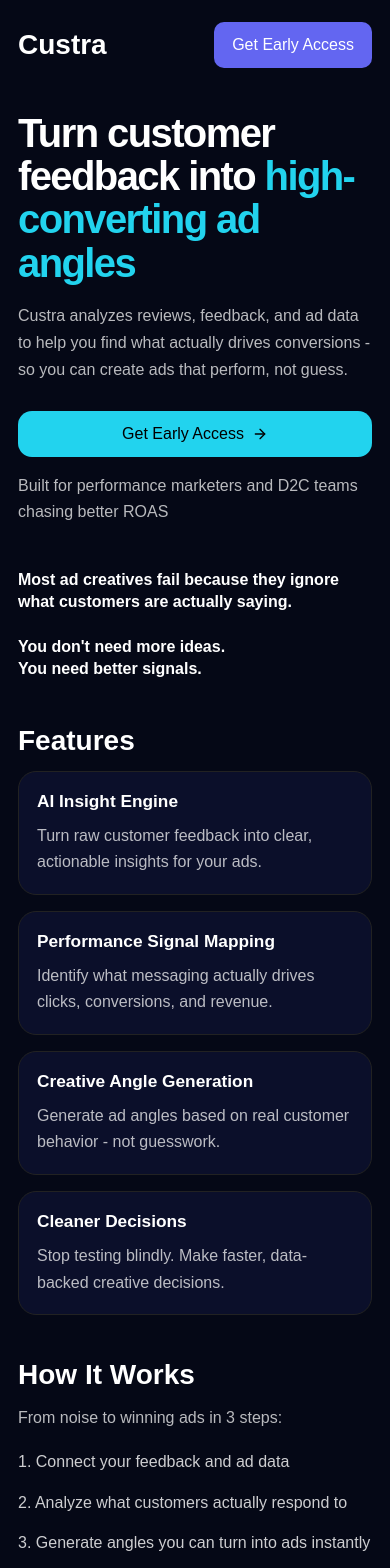
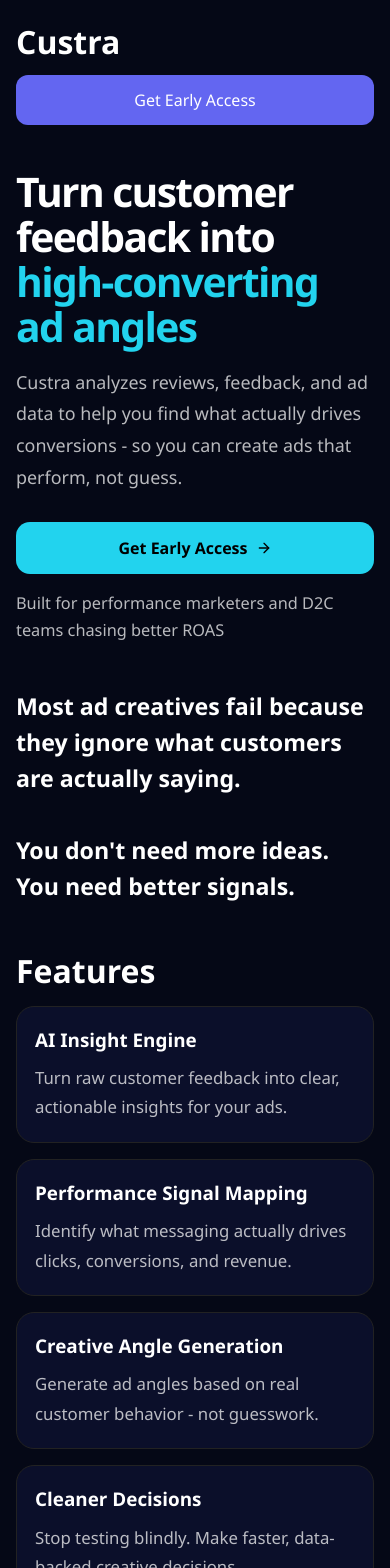
Before and after one commit to boss23custra/Custra, a React (Vite) app: page / in a window 390 px wide. Shown: the top 1568 px of the page. Built offline with nearby package versions, Linux system fonts and the light colour scheme.

Commit message:
Improve mobile readability and spacing

```diff
--- a/src/styles/index.css
+++ b/src/styles/index.css
@@ -4,11 +4,12 @@
 
 html {
   scroll-behavior: smooth;
+  -webkit-text-size-adjust: 100%;
 }
 
 body {
   margin: 0;
-  font-family: Arial, sans-serif;
+  font-family: "Segoe UI", Tahoma, Geneva, Verdana, sans-serif;
   background: #050816;
   color: white;
 }
@@ -30,7 +31,8 @@
 
 .landing-page {
   width: 100%;
-  margin: 0;
+  max-width: 1120px;
+  margin: 0 auto;
   padding: 40px 40px 32px;
 }
 
@@ -57,6 +59,7 @@
   color: white;
   cursor: pointer;
   transition: transform 180ms ease, opacity 180ms ease;
+  min-height: 48px;
 }
 
 .primary-button {
@@ -71,6 +74,8 @@
   justify-content: center;
   gap: 8px;
   transition: transform 180ms ease, opacity 180ms ease;
+  min-height: 52px;
+  font-weight: 600;
 }
 
 .nav-button:hover,
@@ -95,16 +100,17 @@
 ========================= */
 
 h1 {
-  font-size: 56px;
+  font-size: clamp(2.75rem, 6vw, 4.25rem);
   line-height: 1.1;
 }
 
 h2 {
-  font-size: 32px;
+  font-size: clamp(2rem, 3.2vw, 2.4rem);
 }
 
 p {
-  font-size: 16px;
+  font-size: clamp(1.02rem, 1.5vw, 1.12rem);
+  line-height: 1.7;
 }
 
 .hero-title {
@@ -131,8 +137,8 @@
 .hero-copy {
   margin: 20px 0 0;
   max-width: 760px;
-  font-size: 1rem;
-  line-height: 1.45;
+  font-size: 1.15rem;
+  line-height: 1.75;
 }
 
 .hero-actions {
@@ -142,14 +148,15 @@
 .hero-support {
   margin: 18px 0 0;
   max-width: 680px;
-  font-size: 0.95rem;
+  font-size: 1rem;
+  line-height: 1.65;
 }
 
 .problem-copy {
   margin: 0;
   max-width: 760px;
-  font-size: 28px;
-  line-height: 1.4;
+  font-size: clamp(1.55rem, 3vw, 2rem);
+  line-height: 1.5;
   font-weight: 700;
 }
 
@@ -161,7 +168,7 @@
 .section-copy {
   margin: 0;
   max-width: 640px;
-  line-height: 1.5;
+  line-height: 1.7;
 }
 
 .features-grid {
@@ -186,7 +193,7 @@
 
 .feature-copy {
   margin: 10px 0 0;
-  line-height: 1.5;
+  line-height: 1.7;
 }
 
 .steps-list {
@@ -198,7 +205,7 @@
 .step-item {
   margin: 0;
   color: rgba(255, 255, 255, 0.8);
-  line-height: 1.5;
+  line-height: 1.7;
 }
 
 .waitlist-form {
@@ -212,11 +219,13 @@
   flex: 1;
   min-width: 0;
   padding: 14px 16px;
+  min-height: 52px;
   border-radius: 12px;
   border: 1px solid #333;
   background: #0f172a;
   color: white;
   outline: none;
+  font-size: 16px;
 }
 
 .email-input:focus {
@@ -277,7 +286,7 @@
 
 @media (max-width: 820px) {
   .landing-page {
-    padding: 28px 20px 32px;
+    padding: 28px 22px 32px;
   }
 
   .landing-header {
@@ -302,14 +311,14 @@
 
   .hero-title {
     max-width: 100%;
-    font-size: 38px;
+    font-size: 2.8rem;
     line-height: 1.12;
   }
 
   .hero-copy {
     max-width: 100%;
-    font-size: 1.05rem;
-    line-height: 1.65;
+    font-size: 1.1rem;
+    line-height: 1.72;
   }
 
   .hero-support {
@@ -319,8 +328,8 @@
 
   .problem-copy {
     max-width: 100%;
-    font-size: 26px;
-    line-height: 1.34;
+    font-size: 1.7rem;
+    line-height: 1.48;
   }
 
   .feature-card {
@@ -338,8 +347,8 @@
   .trust-copy,
   .footer-copy,
   .footer-email {
-    font-size: 1rem;
-    line-height: 1.65;
+    font-size: 1.05rem;
+    line-height: 1.72;
   }
 
   .section-title {
@@ -369,24 +378,24 @@
 
 @media (max-width: 480px) {
   .landing-page {
-    padding: 22px 18px 28px;
+    padding: 20px 16px 28px;
   }
 
   .landing-header {
-    flex-direction: row;
-    justify-content: space-between;
-    align-items: center;
+    flex-direction: column;
+    align-items: stretch;
     gap: 12px;
   }
 
   .brand {
-    font-size: 1.9rem;
+    font-size: 2rem;
   }
 
   .nav-button {
-    padding: 10px 12px;
-    border-radius: 10px;
-    font-size: 0.82rem;
+    width: 100%;
+    padding: 14px 16px;
+    border-radius: 12px;
+    font-size: 1rem;
   }
 
   .hero-section,
@@ -397,20 +406,20 @@
   }
 
   .hero-title {
-    font-size: 40px;
-    line-height: 1.08;
+    font-size: 2.55rem;
+    line-height: 1.1;
     letter-spacing: -0.04em;
   }
 
   .hero-copy {
-    font-size: 1.08rem;
-    line-height: 1.68;
+    font-size: 1.12rem;
+    line-height: 1.78;
     margin-top: 18px;
   }
 
   .hero-support {
-    font-size: 1rem;
-    line-height: 1.6;
+    font-size: 1.02rem;
+    line-height: 1.68;
     margin-top: 16px;
   }
 
@@ -421,12 +430,12 @@
   }
 
   .problem-copy {
-    font-size: 20px;
-    line-height: 1.4;
+    font-size: 1.45rem;
+    line-height: 1.55;
   }
 
   .section-title {
-    font-size: 1.8rem;
+    font-size: 2rem;
     margin-bottom: 14px;
   }
 
@@ -436,17 +445,18 @@
   .trust-copy,
   .footer-copy,
   .footer-email {
-    font-size: 1rem;
-    line-height: 1.65;
+    font-size: 1.05rem;
+    line-height: 1.75;
   }
 
   .feature-card {
-    padding: 18px;
+    padding: 20px 18px;
     border-radius: 18px;
   }
 
   .feature-title {
-    font-size: 1.08rem;
+    font-size: 1.18rem;
+    line-height: 1.4;
   }
 
   .steps-list {
@@ -466,41 +476,25 @@
   }
 }
 
-/* =========================
-   MOBILE FIX (REAL FIX)
-========================= */
-
 @media (max-width: 768px) {
-  h1 {
-    font-size: 40px !important;
-    line-height: 1.12;
-  }
-
-  h2 {
-    font-size: 28px !important;
-  }
-
-  p {
-    font-size: 16px !important;
-    line-height: 1.65;
-  }
-
-  button {
-    font-size: 16px !important;
-    padding: 14px 18px !important;
-  }
-
-  input {
-    font-size: 16px !important;
-    padding: 14px !important;
-  }
-
   .features-grid {
     grid-template-columns: 1fr;
     gap: 16px;
   }
+}
 
-  section {
-    margin-top: 44px !important;
+@media (max-width: 380px) {
+  .hero-title {
+    font-size: 2.25rem;
+  }
+
+  .hero-copy,
+  .section-copy,
+  .feature-copy,
+  .step-item,
+  .trust-copy,
+  .footer-copy,
+  .footer-email {
+    font-size: 1rem;
   }
 }
```
